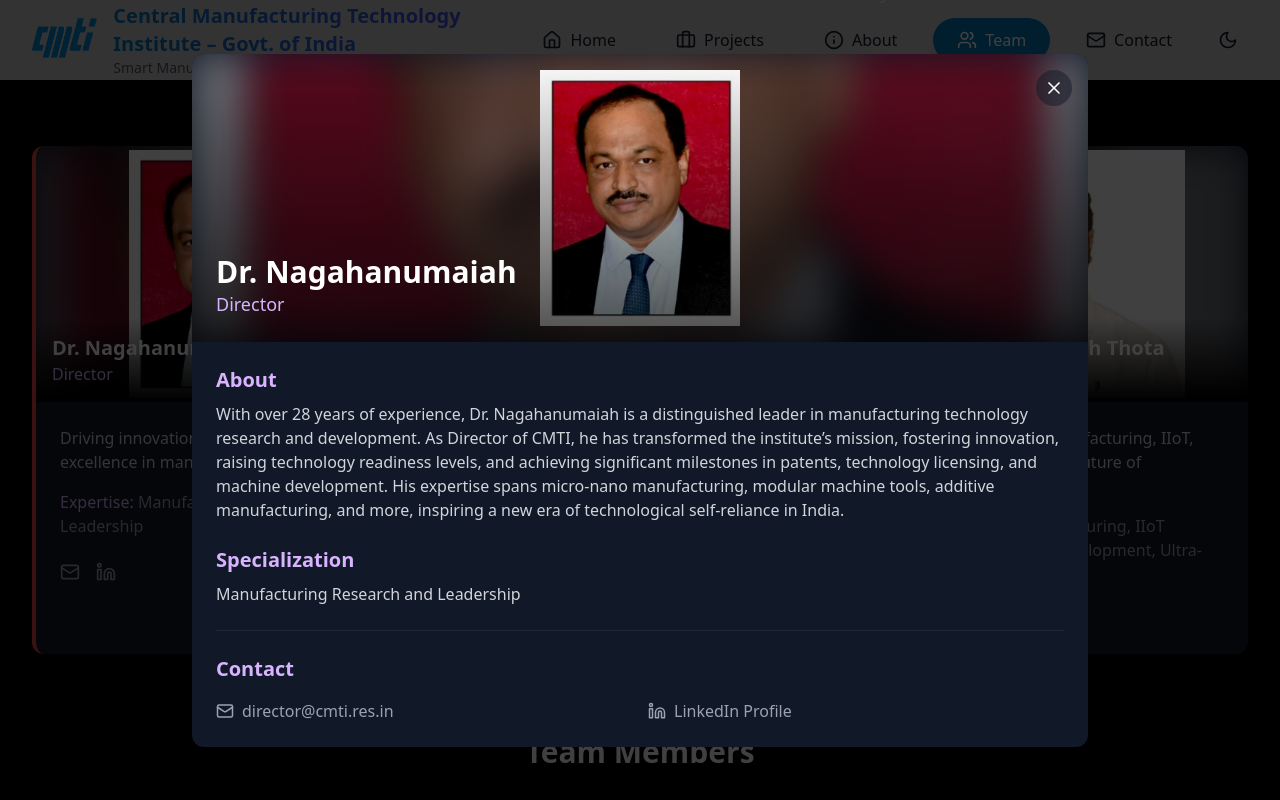
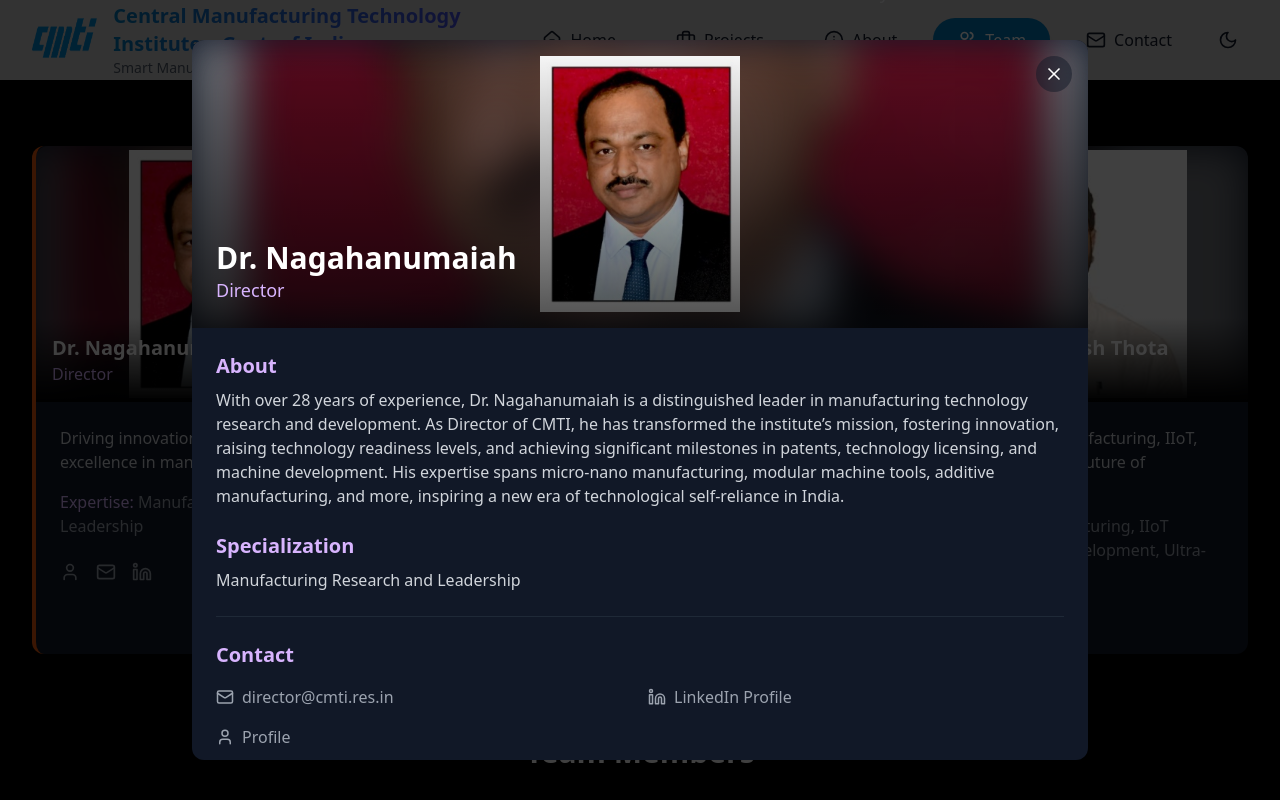
Before and after one commit to CodeWithPrat/cmtiSMDDC, a React (Create React App) app in the folder profile/: page /team in a window 1280 px wide. Both pictures are taken after a click on the element 224 px from the left and 5932 px from the top of the page. Shown: the part 5532-6332 px from the top of the page. Built offline with nearby package versions, Linux system fonts and the light colour scheme.

Commit message:
Update Team.js

```diff
--- a/profile/src/Components/Team.js
+++ b/profile/src/Components/Team.js
@@ -1,5 +1,5 @@
 import React, { useState, useEffect, useRef } from 'react';
-import { Linkedin, Github, Mail, FileText, ChevronDown, ChevronUp, X, Download, Maximize, ArrowLeft, ArrowRight } from 'lucide-react';
+import { Linkedin, Github, Mail, FileText, ChevronDown, ChevronUp, X, Download, Maximize, ArrowLeft, ArrowRight, User } from 'lucide-react';
 
 import director from "../Images/Team/Nagahanumaiah.jpg"
 import PV from "../Images/Team/PV.jpg"
@@ -32,6 +32,7 @@ export default function Team() {
             comment: "Driving innovation and technological excellence in manufacturing",
             email: "director@cmti.res.in",
             linkedin: "https://www.linkedin.com/in/dr-nagahanumaiah-17aa524/",
+            profileLink: "https://cmti.res.in/director/",
             bio: "With over 28 years of experience, Dr. Nagahanumaiah is a distinguished leader in manufacturing technology research and development. As Director of CMTI, he has transformed the institute’s mission, fostering innovation, raising technology readiness levels, and achieving significant milestones in patents, technology licensing, and machine development. His expertise spans micro-nano manufacturing, modular machine tools, additive manufacturing, and more, inspiring a new era of technological self-reliance in India."
         },
 
@@ -44,6 +45,7 @@ export default function Team() {
             comment: "Championing smart manufacturing and precision technologies",
             email: "prakashv@cmti.res.in",
             linkedin: "https://www.linkedin.com/in/prakash-vinod-855546190/",
+            profileLink: "https://cmti.res.in/cmtiemployee/prakash-vinod/",
             bio: "Mr. Prakash Vinod is a senior scientist and the Joint Director at CMTI with over 33 years of experience in advanced manufacturing. He leads the Centre for Smart Manufacturing, Precision Machine Tools & Aggregates (C-SMPM), focusing on technology development from TRL3 to TRL8. He has developed over 30 machines/products in domains like ultra-precision machines, Industry 4.0 solutions, SPMs, and micro/nano fabrication. He has been pivotal in establishing the Nano Manufacturing Centre and Industry 4.0 skill development hubs at CMTI. His work supports industrial and academic R&D, consultancy, testing, calibration, noise & vibration analysis, and software application development for manufacturing technologies."
         },
 
@@ -56,6 +58,7 @@ export default function Team() {
             comment: "Innovating in Smart Manufacturing, IIoT, and Digital Twins for the future of manufacturing",
             email: "harithota@cmti.res.in",
             linkedin: "https://www.linkedin.com/in/hari-thota-b022b610b/",
+            profileLink: "https://cmti.res.in/cmtiemployee/harikrishna-satish-thota/",
             bio: "Mr. Harikrishna Satish Thota is a Scientist-D at the Central Manufacturing Technology Institute (CMTI), Bengaluru, with 11 years of experience in Electrical Engineering, Instrumentation, and Control. A Chartered Engineer (IEI) with a Master's degree from Jadavpur University, he has been instrumental in developing Digital Twins, IIoT systems for smart manufacturing, EDGE-AI modules, microfabrication systems, and ultra-precision machine controls. His contributions include technology transfers to MSMEs and award-winning innovations such as the NANOSHAPE-T250 ultra-precision machine. His work in Industry 4.0, predictive maintenance, mixed reality in manufacturing, and micro/nano fabrication continues to drive advancements in manufacturing technologies."
         }
 
@@ -93,14 +96,14 @@ export default function Team() {
             email: "udayhiremath02@gmail.com",
             linkedin: "https://www.linkedin.com/in/uday-hiremath-868375179/",
             github: "",
-            resume: "",
+            resume: "https://drive.google.com/file/d/1_2T3ronDekINhzAifKoHliCONPXwSyLR/view",
             bio: "Uday Hiremath is an experienced AIML Developer specializing in designing, implementing, and optimizing AI and ML models for real-time industrial applications. His work spans digital twins, predictive maintenance, vision-based robotics, and smart manufacturing solutions, demonstrating a commitment to driving innovation in complex systems.",
             projects: [
-                "Digital Twin and Vibration Data Analysis for Predictive Maintenance",
+                "Intellipod",
                 "Vision-Based Contour Following Cobot",
                 "TOF Camera-based 3D Model Development Scanner",
-                "EYE-PEX Smart Glass using Raspberry Pi",
-                "Multi-Assistant Bot"
+                "Digital Twin and Vibration Data Analysis for Predictive Maintenance",
+                "i-preci-spindle-18K",
             ],
             gallery: [
                 Uday3,
@@ -112,7 +115,7 @@ export default function Team() {
         {
             id: 3,
             name: "Pratik",
-            image: Pratik4,   // assuming you have imported your image at the top
+            image: Pratik,   // assuming you have imported your image at the top
             specialization: "Frontend and Backend Development, Data Management",
             designation: "Full Stack Developer",
             comment: "Innovative and detail-oriented full stack developer delivering efficient and scalable web applications.",
@@ -315,9 +318,9 @@ export default function Team() {
                                 key={admin.id}
                                 className={`
                   bg-gray-900 rounded-xl overflow-hidden shadow-lg transform transition-all duration-300 hover:-translate-y-2 hover:shadow-2xl cursor-pointer
-                  ${admin.designation === "Director" ? "border-l-4 border-red-500" : ""}
-                  ${admin.designation === "Head Of Department" ? "border-l-4 border-blue-500" : ""}
-                  ${admin.designation === "Group Head" ? "border-l-4 border-green-500" : ""}
+                  ${admin.designation === "Director" ? "border-l-4 border-orange-600" : ""}
+                  ${admin.designation === "Joint Director" ? "border-l-4 border-white" : ""}
+                  ${admin.designation === "Scientist - D" ? "border-l-4 border-green-500" : ""}
                 `}
                                 onClick={() => openModal(admin)}
                             >
@@ -352,6 +355,15 @@ export default function Team() {
                                     <p className="text-gray-300 mb-4">{admin.comment}</p>
                                     <p className="text-gray-400 mb-6"><span className="text-purple-300">Expertise:</span> {admin.expertise}</p>
                                     <div className="flex space-x-4">
+                                        <a
+                                            href={admin.profileLink}
+                                            target="_blank"
+                                            rel="noopener noreferrer"
+                                            className="text-gray-400 hover:text-purple-300 transition-colors"
+                                            onClick={(e) => e.stopPropagation()}
+                                        >
+                                            <User size={20} />
+                                        </a>
                                         <a
                                             href={`mailto:${admin.email}`}
                                             className="text-gray-400 hover:text-purple-300 transition-colors"
@@ -630,6 +642,13 @@ export default function Team() {
                                         </a>
                                     )}
 
+                                    {selectedProject.profileLink && (
+                                        <a href={selectedProject.github} target="_blank" rel="noopener noreferrer" className="flex items-center space-x-2 text-gray-400 hover:text-purple-300 transition-colors">
+                                            <User size={18} />
+                                            <span>Profile</span>
+                                        </a>
+                                    )}
+
                                     {selectedProject.resume && (
                                         <div className="relative">
                                             <button
```
